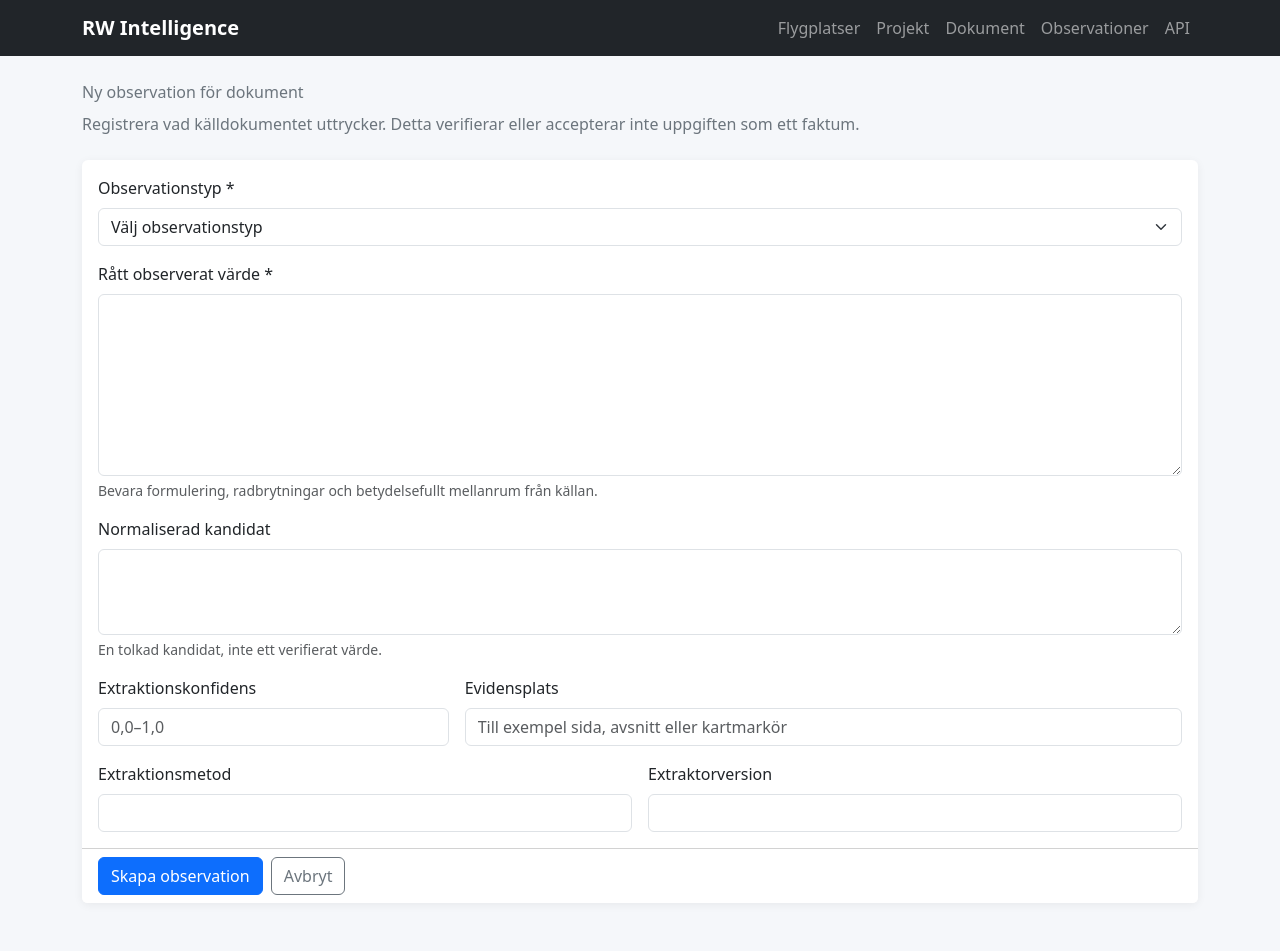
After one commit to MantorpLasse/rwi, a FastAPI app: template app/templates/observations/new.html in a window 1280 px wide. The commit adds this page. Run offline with FastAPI, Linux system fonts and the light colour scheme; the template is opened without the code that fills it, so the values that code supplies are empty.

Commit message:
feat: add manual observation creation

```diff
--- a/app/main.py
+++ b/app/main.py
@@ -1,7 +1,8 @@
+import math
 from typing import Optional
 
 from fastapi import Depends, FastAPI, HTTPException, Query, Request
-from fastapi.responses import HTMLResponse
+from fastapi.responses import HTMLResponse, RedirectResponse
 from fastapi.staticfiles import StaticFiles
 from fastapi.templating import Jinja2Templates
 from sqlalchemy import case, func, or_, select
@@ -9,9 +10,9 @@ from sqlalchemy.orm import Session, joinedload, selectinload
 
 from app.config import settings
 from app.database import get_db
-from app.models import Airport, Document, Incident, Project, PublishingSource
+from app.models import Airport, Document, Incident, Observation, Project, PublishingSource
 from app.models.document import DOCUMENT_STATUSES
-from app.repositories import ObservationRepository
+from app.repositories import ObservationRepository, ObservationTypeRepository
 
 
 app = FastAPI(title=settings.app_name)
@@ -276,6 +277,127 @@ def observation_detail(
     )
 
 
+def _optional_form_value(value: str) -> str | None:
+    return value if value.strip() else None
+
+
+def _parse_extraction_confidence(value: str) -> tuple[float | None, str | None]:
+    if not value.strip():
+        return None, None
+    try:
+        confidence = float(value)
+    except ValueError:
+        return None, "Extraktionskonfidens måste vara ett decimaltal."
+    if not math.isfinite(confidence) or not 0.0 <= confidence <= 1.0:
+        return None, "Extraktionskonfidens måste vara mellan 0,0 och 1,0."
+    return confidence, None
+
+
+def _new_observation_context(
+    document: Document,
+    observation_types,
+    values: dict[str, str] | None = None,
+    errors: dict[str, str] | None = None,
+):
+    return {
+        "document": document,
+        "observation_types": observation_types,
+        "values": values or {},
+        "errors": errors or {},
+    }
+
+
+@app.get("/documents/{document_id}/observations/new", response_class=HTMLResponse)
+def new_observation_form(
+    request: Request, document_id: int, db: Session = Depends(get_db)
+):
+    document = db.get(Document, document_id)
+    if document is None:
+        raise HTTPException(status_code=404, detail="Document not found")
+    observation_types = ObservationTypeRepository(db).list_active()
+    return templates.TemplateResponse(
+        request=request,
+        name="observations/new.html",
+        context=_new_observation_context(document, observation_types),
+    )
+
+
+@app.post("/documents/{document_id}/observations/new")
+async def create_observation(
+    request: Request, document_id: int, db: Session = Depends(get_db)
+):
+    document = db.get(Document, document_id)
+    if document is None:
+        raise HTTPException(status_code=404, detail="Document not found")
+
+    form = await request.form()
+    field_names = (
+        "observation_type_id",
+        "raw_value",
+        "normalized_value",
+        "extraction_confidence",
+        "evidence_locator",
+        "extraction_method",
+        "extractor_version",
+    )
+    values = {name: str(form.get(name, "")) for name in field_names}
+    errors: dict[str, str] = {}
+
+    observation_type = None
+    try:
+        observation_type_id = int(values["observation_type_id"])
+    except ValueError:
+        observation_type_id = None
+    if observation_type_id is not None:
+        observation_type = ObservationTypeRepository(db).get_active_by_id(
+            observation_type_id
+        )
+    if observation_type is None:
+        errors["observation_type_id"] = "Välj en giltig observationstyp."
+
+    if not values["raw_value"].strip():
+        errors["raw_value"] = "Rått observerat värde krävs."
+
+    confidence, confidence_error = _parse_extraction_confidence(
+        values["extraction_confidence"]
+    )
+    if confidence_error:
+        errors["extraction_confidence"] = confidence_error
+
+    if errors:
+        observation_types = ObservationTypeRepository(db).list_active()
+        return templates.TemplateResponse(
+            request=request,
+            name="observations/new.html",
+            context=_new_observation_context(
+                document, observation_types, values, errors
+            ),
+            status_code=422,
+        )
+
+    observation = Observation(
+        document=document,
+        observation_type=observation_type,
+        raw_value=values["raw_value"],
+        normalized_value=_optional_form_value(values["normalized_value"]),
+        extraction_confidence=confidence,
+        evidence_locator=_optional_form_value(values["evidence_locator"]),
+        extraction_method=_optional_form_value(values["extraction_method"]),
+        extractor_version=_optional_form_value(values["extractor_version"]),
+    )
+    try:
+        ObservationRepository(db).create(observation)
+        db.commit()
+    except Exception:
+        db.rollback()
+        raise
+
+    return RedirectResponse(
+        url=f"/observations/{observation.id}",
+        status_code=303,
+    )
+
+
 @app.get("/documents/{document_id}", response_class=HTMLResponse)
 def document_detail(request: Request, document_id: int, db: Session = Depends(get_db)):
     document = db.scalar(
--- a/app/templates/documents/detail.html
+++ b/app/templates/documents/detail.html
@@ -67,7 +67,10 @@
         </div>
 
         <div class="card">
-            <div class="card-header bg-white fw-semibold">Relaterade observationer</div>
+            <div class="card-header bg-white d-flex justify-content-between align-items-center gap-2">
+                <span class="fw-semibold">Relaterade observationer</span>
+                <a class="btn btn-sm btn-primary" href="/documents/{{ document.id }}/observations/new">Lägg till observation</a>
+            </div>
             <div class="list-group list-group-flush">
                 {% for observation in observations %}
                 <a class="list-group-item list-group-item-action" href="/observations/{{ observation.id }}">
--- /dev/null
+++ b/app/templates/observations/new.html
@@ -0,0 +1,64 @@
+{% extends "base.html" %}
+{% block title %}Lägg till observation · RW Intelligence{% endblock %}
+{% block content %}
+<div class="mb-4">
+    <div class="text-secondary">Ny observation för dokument</div>
+    <h1 class="h2"><a href="/documents/{{ document.id }}">{{ document.title }}</a></h1>
+    <p class="text-secondary mb-0">Registrera vad källdokumentet uttrycker. Detta verifierar eller accepterar inte uppgiften som ett faktum.</p>
+</div>
+
+<form method="post" action="/documents/{{ document.id }}/observations/new" class="card">
+    <div class="card-body">
+        <div class="mb-3">
+            <label class="form-label" for="observation-type">Observationstyp <span aria-hidden="true">*</span></label>
+            <select class="form-select{% if errors.observation_type_id %} is-invalid{% endif %}" id="observation-type" name="observation_type_id" required>
+                <option value="">Välj observationstyp</option>
+                {% for observation_type in observation_types %}
+                <option value="{{ observation_type.id }}"{% if values.observation_type_id == observation_type.id|string %} selected{% endif %}>{{ observation_type.display_label }}</option>
+                {% endfor %}
+            </select>
+            {% if errors.observation_type_id %}<div class="invalid-feedback">{{ errors.observation_type_id }}</div>{% endif %}
+        </div>
+
+        <div class="mb-3">
+            <label class="form-label" for="raw-value">Rått observerat värde <span aria-hidden="true">*</span></label>
+            <textarea class="form-control{% if errors.raw_value %} is-invalid{% endif %}" id="raw-value" name="raw_value" rows="7" required>{{ values.raw_value|default('', true) }}</textarea>
+            <div class="form-text">Bevara formulering, radbrytningar och betydelsefullt mellanrum från källan.</div>
+            {% if errors.raw_value %}<div class="invalid-feedback">{{ errors.raw_value }}</div>{% endif %}
+        </div>
+
+        <div class="mb-3">
+            <label class="form-label" for="normalized-value">Normaliserad kandidat</label>
+            <textarea class="form-control" id="normalized-value" name="normalized_value" rows="3">{{ values.normalized_value|default('', true) }}</textarea>
+            <div class="form-text">En tolkad kandidat, inte ett verifierat värde.</div>
+        </div>
+
+        <div class="row g-3 mb-3">
+            <div class="col-md-4">
+                <label class="form-label" for="extraction-confidence">Extraktionskonfidens</label>
+                <input class="form-control{% if errors.extraction_confidence %} is-invalid{% endif %}" id="extraction-confidence" name="extraction_confidence" type="text" inputmode="decimal" value="{{ values.extraction_confidence|default('', true) }}" placeholder="0,0–1,0">
+                {% if errors.extraction_confidence %}<div class="invalid-feedback">{{ errors.extraction_confidence }}</div>{% endif %}
+            </div>
+            <div class="col-md-8">
+                <label class="form-label" for="evidence-locator">Evidensplats</label>
+                <input class="form-control" id="evidence-locator" name="evidence_locator" value="{{ values.evidence_locator|default('', true) }}" placeholder="Till exempel sida, avsnitt eller kartmarkör">
+            </div>
+        </div>
+
+        <div class="row g-3">
+            <div class="col-md-6">
+                <label class="form-label" for="extraction-method">Extraktionsmetod</label>
+                <input class="form-control" id="extraction-method" name="extraction_method" value="{{ values.extraction_method|default('', true) }}">
+            </div>
+            <div class="col-md-6">
+                <label class="form-label" for="extractor-version">Extraktorversion</label>
+                <input class="form-control" id="extractor-version" name="extractor_version" value="{{ values.extractor_version|default('', true) }}">
+            </div>
+        </div>
+    </div>
+    <div class="card-footer bg-white d-flex gap-2">
+        <button class="btn btn-primary" type="submit">Skapa observation</button>
+        <a class="btn btn-outline-secondary" href="/documents/{{ document.id }}">Avbryt</a>
+    </div>
+</form>
+{% endblock %}
```
Also changed, not shown: app/repositories/observation_type.py (+16 -0 lines), tests/test_manual_observation_creation.py (added, +307 -0 lines).
